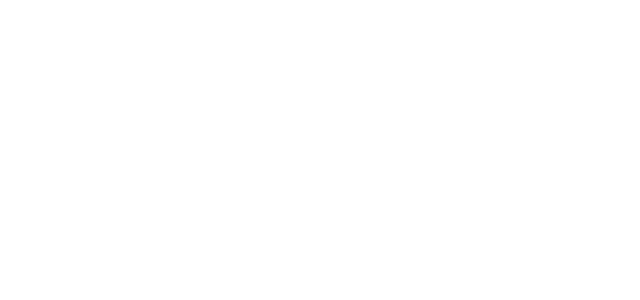
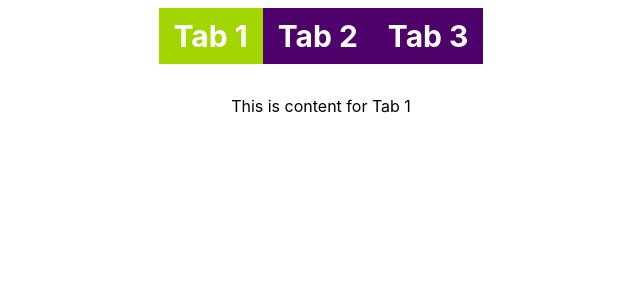
Before and after one commit to sriram-egen/react-projects, a React (Create React App) app: page /custom-tabs in a window 1280 px wide. Before the commit this address had no page. Shown: the top 300 px of the page, without its empty margins (319-959 px from the left). Built offline with nearby package versions, Linux system fonts and the light colour scheme.

Commit message:
custom tabs

```diff
--- a/src/App.js
+++ b/src/App.js
@@ -1,32 +1,11 @@
 import "./App.css";
-import { Routes, Route } from "react-router-dom";
-import AccordianPage from "./pages/accordian";
-import HomePage from "./pages/home";
-import RandomColor from "./components/random-color";
-import StarRatingPage from "./pages/star-rating";
-import ImageSliderPage from "./pages/image-slider";
-import LoadMoreDataPage from "./pages/load-more-data";
-import TreeViewPage from "./pages/tree-view";
-import QrCodeGeneratorPage from "./pages/qr-code-generator";
-import ThemeGeneratorPage from "./pages/theme-generator";
-import ScrollIndicatorPage from "./pages/scroll-indicator";
+import RouteLinks from "./components/routes";
 
 function App() {
   return (
     <div className="App">
       <div></div>
-      <Routes>
-        <Route path="/" element={<HomePage />} />
-        <Route path="/accordian" element={<AccordianPage />} />
-        <Route path="/random-color" element={<RandomColor />} />
-        <Route path="/star-rating" element={<StarRatingPage />} />
-        <Route path="/image-slider" element={<ImageSliderPage />} />
-        <Route path="/load-more-data" element={<LoadMoreDataPage />} />
-        <Route path="/tree-view" element={<TreeViewPage />} />
-        <Route path="/qr-code-generator" element={<QrCodeGeneratorPage />} />
-        <Route path="/theme-generator" element={<ThemeGeneratorPage />} />
-        <Route path="/scroll-indicator" element={<ScrollIndicatorPage />} />
-      </Routes>
+      <RouteLinks />
     </div>
   );
 }
--- /dev/null
+++ b/src/components/custom-tabs/index.jsx
@@ -0,0 +1,29 @@
+import { useState } from "react";
+import "./styles.css";
+
+export default function CustomTabs({ tabsContent, onChange }) {
+  const [currentTabIndex, setCurrentTabIndex] = useState(0);
+
+  function handleOnClick(getCurrentIndex) {
+    setCurrentTabIndex(getCurrentIndex);
+    onChange(getCurrentIndex);
+  }
+  return (
+    <div className="tabs-wrapper">
+      <div className="tab-heading">
+        {tabsContent.map((tabItem, index) => (
+          <div
+            className={`tab-item ${currentTabIndex === index ? "active" : ""}`}
+            onClick={() => handleOnClick(index)}
+            key={tabItem.label}
+          >
+            <span className="tab-label">{tabItem.label}</span>
+          </div>
+        ))}
+      </div>
+      <div className="tab-content">
+        {tabsContent[currentTabIndex] && tabsContent[currentTabIndex].content}
+      </div>
+    </div>
+  );
+}
--- /dev/null
+++ b/src/components/custom-tabs/styles.css
@@ -0,0 +1,34 @@
+.tabs-wrapper {
+  padding: 8px;
+}
+
+.tab-heading {
+  display: flex;
+  justify-content: center;
+  margin-bottom: 12px;
+}
+
+.tab-item {
+  display: inline-flex;
+  font-size: 30px;
+  font-weight: bold;
+  text-align: center;
+  padding: 10px 15px;
+  cursor: pointer;
+  border: none;
+  color: #fff;
+  background: #4e016a;
+}
+
+.tab-item.active {
+  border-color: #000;
+  background: #a1d600;
+  color: #fff;
+}
+
+.tab-content {
+  padding: 20px 10px;
+  height: 300px;
+  overflow: auto;
+  background-color: #fff;
+}
--- /dev/null
+++ b/src/components/routes.jsx
@@ -0,0 +1,30 @@
+import { Routes, Route } from "react-router-dom";
+import AccordianPage from "../pages/accordian";
+import HomePage from "../pages/home";
+import RandomColor from "../pages/random-color";
+import StarRatingPage from "../pages/star-rating";
+import ImageSliderPage from "../pages/image-slider";
+import LoadMoreDataPage from "../pages/load-more-data";
+import TreeViewPage from "../pages/tree-view";
+import QrCodeGeneratorPage from "../pages/qr-code-generator";
+import ThemeGeneratorPage from "../pages/theme-generator";
+import ScrollIndicatorPage from "../pages/scroll-indicator";
+import CustomTabsPage from "../pages/custom-tabs";
+
+export default function RouteLinks() {
+  return (
+    <Routes>
+      <Route path="/" element={<HomePage />} />
+      <Route path="/accordian" element={<AccordianPage />} />
+      <Route path="/random-color" element={<RandomColor />} />
+      <Route path="/star-rating" element={<StarRatingPage />} />
+      <Route path="/image-slider" element={<ImageSliderPage />} />
+      <Route path="/load-more-data" element={<LoadMoreDataPage />} />
+      <Route path="/tree-view" element={<TreeViewPage />} />
+      <Route path="/qr-code-generator" element={<QrCodeGeneratorPage />} />
+      <Route path="/theme-generator" element={<ThemeGeneratorPage />} />
+      <Route path="/scroll-indicator" element={<ScrollIndicatorPage />} />
+      <Route path="/custom-tabs" element={<CustomTabsPage />} />
+    </Routes>
+  );
+}
--- /dev/null
+++ b/src/pages/custom-tabs.jsx
@@ -0,0 +1,27 @@
+import CustomTabs from "../components/custom-tabs";
+
+function RandomComponent() {
+  return <h1>Some Random Content</h1>;
+}
+
+export default function CustomTabsPage() {
+  const tabs = [
+    {
+      label: "Tab 1",
+      content: <div>This is content for Tab 1</div>,
+    },
+    {
+      label: "Tab 2",
+      content: <div>This is content for Tab 2</div>,
+    },
+    {
+      label: "Tab 3",
+      content: <RandomComponent />,
+    },
+  ];
+
+  function handleChange(currentTabIndex) {
+    console.log(currentTabIndex);
+  }
+  return <CustomTabs tabsContent={tabs} onChange={handleChange} />;
+}
--- a/src/pages/home.jsx
+++ b/src/pages/home.jsx
@@ -1,48 +1,17 @@
 import React from "react";
 import { Link } from "react-router-dom";
+import routes from "./routes";
 
 function HomePage() {
-  const projectsList = [
-    {
-      label: "Accordian",
-      path: "/accordian",
-    },
-    {
-      label: "Random Color",
-      path: "/random-color",
-    },
-    {
-      label: "Star Rating",
-      path: "/star-rating",
-    },
-    {
-      label: "Image Slider",
-      path: "/image-slider",
-    },
-    {
-      label: "Load More Data",
-      path: "/load-more-data",
-    },
-    {
-      label: "Tree View",
-      path: "/tree-view",
-    },
-    {
-      label: "QR Code Generator",
-      path: "/qr-code-generator",
-    },
-    {
-      label: "Theme Generator",
-      path: "/theme-generator",
-    },
-    {
-      label: "Scroll Indicator",
-      path: "/scroll-indicator",
-    },
-  ];
-  return <div className="project-list">{
-    projectsList.map(project => <Link className="project" to={project.path}>{project.label}</Link>)
-  }</div>;
+  return (
+    <div className="project-list">
+      {routes.map((project) => (
+        <Link className="project" to={project.path}>
+          {project.label}
+        </Link>
+      ))}
+    </div>
+  );
 }
 
 export default HomePage;
--- /dev/null
+++ b/src/pages/routes.js
@@ -0,0 +1,44 @@
+const routes =  [
+  {
+    label: "Accordian",
+    path: "/accordian",
+  },
+  {
+    label: "Random Color",
+    path: "/random-color",
+  },
+  {
+    label: "Star Rating",
+    path: "/star-rating",
+  },
+  {
+    label: "Image Slider",
+    path: "/image-slider",
+  },
+  {
+    label: "Load More Data",
+    path: "/load-more-data",
+  },
+  {
+    label: "Tree View",
+    path: "/tree-view",
+  },
+  {
+    label: "QR Code Generator",
+    path: "/qr-code-generator",
+  },
+  {
+    label: "Theme Generator",
+    path: "/theme-generator",
+  },
+  {
+    label: "Scroll Indicator",
+    path: "/scroll-indicator",
+  },
+  {
+    label: "Custom Tabs",
+    path: "/custom-tabs",
+  },
+];
+
+export default routes
```
